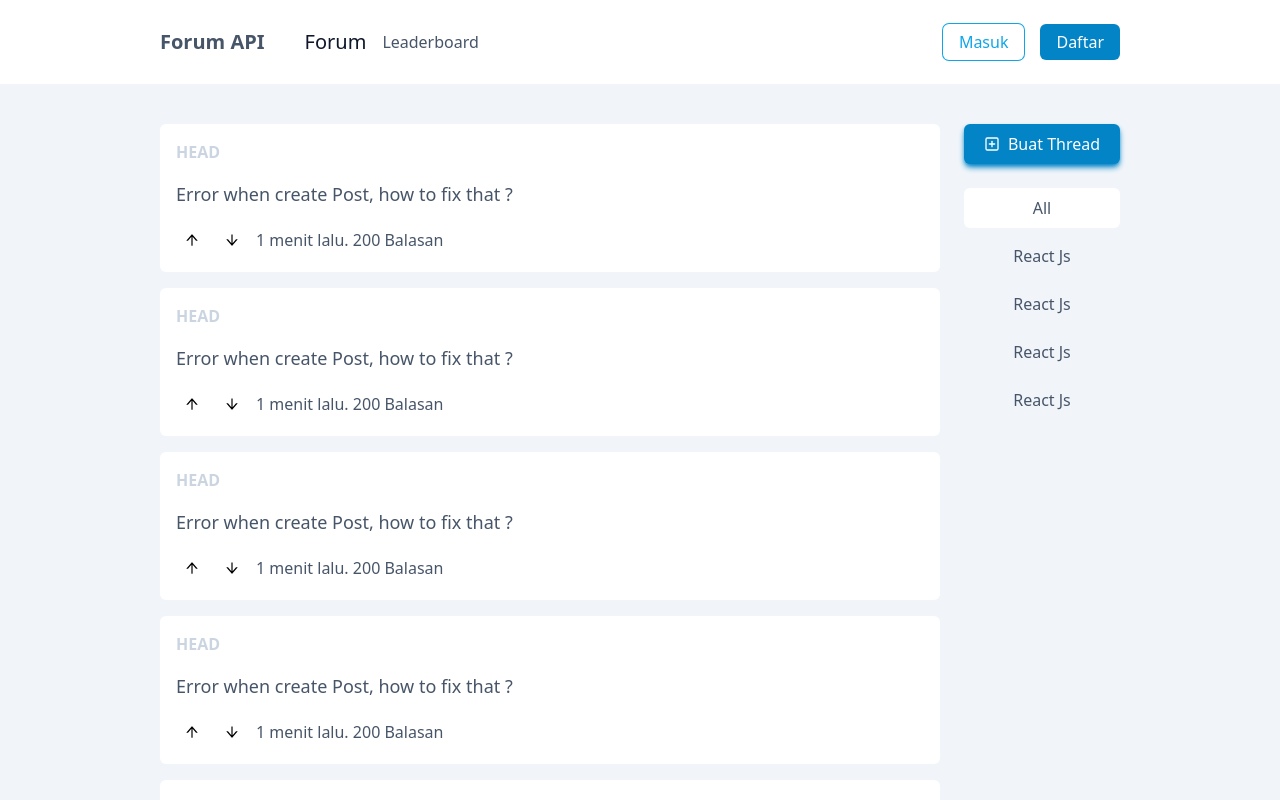
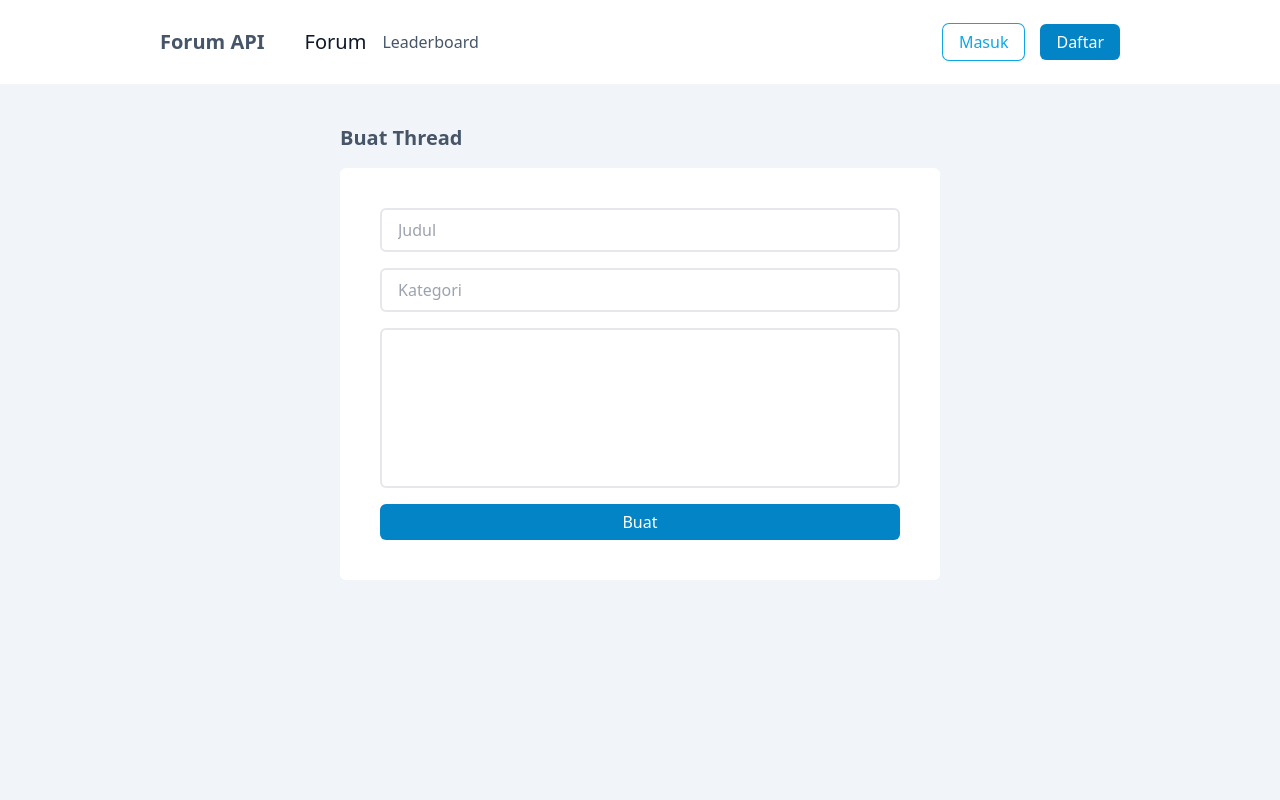
Before and after one commit to Al-Aswad/fe-forum-api-react-js, a React (Create React App) app: page /threads/create in a window 1280 px wide. Shown: the top 800 px of the page. Built offline with nearby package versions, Linux system fonts and the light colour scheme.

Commit message:
feat: add new page thread add

```diff
--- a/src/App.js
+++ b/src/App.js
@@ -1,5 +1,6 @@
 import { Route, Routes } from 'react-router-dom';
 import Navigation from './components/Navigation';
+import AddThreadPage from './pages/AddThreadPage';
 import HomePage from './pages/HomePage';
 import Leaderboard from './pages/LeaderBoard';
 import LoginPage from './pages/LoginPage';
@@ -17,6 +18,7 @@ function App() {
           <Route path="/leaderboard" element={<Leaderboard />} />
           <Route path="/register" element={<RegisterPage />} />
           <Route path="/login" element={<LoginPage />} />
+          <Route path="/threads/create" element={<AddThreadPage />} />
         </Routes>
       </main>
     </div>
--- /dev/null
+++ b/src/components/AddThreadInput.js
@@ -0,0 +1,23 @@
+import PropTypes from 'prop-types';
+import useInput from '../hooks/useInput';
+
+function AddThreadInput({ addThread }) {
+  const [title, onTitleChange] = useInput('');
+  const [category, onCategoryChange] = useInput('');
+  const [body, onBodyChange] = useInput('');
+
+  return (
+    <form className="flex flex-col gap-4">
+      <input className="input" type="text" value={title} onChange={onTitleChange} placeholder="Judul" />
+      <input className="input" type="text" value={category} onChange={onCategoryChange} placeholder="Kategori" />
+      <div contentEditable className="input h-40" placeholder="Body" />
+      <button type="button" className="btn-primary" onClick={() => addThread({ title, category, body })}>Buat</button>
+    </form>
+  );
+}
+
+AddThreadInput.propTypes = {
+  addThread: PropTypes.func.isRequired,
+};
+
+export default AddThreadInput;
--- a/src/components/Threads.js
+++ b/src/components/Threads.js
@@ -1,4 +1,3 @@
-import { AiOutlineArrowDown, AiOutlineArrowUp } from 'react-icons/ai';
 import ThreadItem from './ThreadItem';
 
 function Threads() {
--- a/src/index.css
+++ b/src/index.css
@@ -21,6 +21,10 @@
 
     .leaderboard-page {
       @apply px-10 md:px-40 py-10 flex w-full flex-col;
+    }
+
+    .add-thread-page {
+      @apply px-10 md:px-40 py-10 flex w-full flex-col items-center;
     }
 
     .navigation {
--- /dev/null
+++ b/src/pages/AddThreadPage.js
@@ -0,0 +1,17 @@
+import { Link } from 'react-router-dom';
+import AddThreadInput from '../components/AddThreadInput';
+
+function AddThreadPage() {
+  return (
+    <section className="add-thread-page">
+      <article className="flex flex-col">
+        <h1 className="font-semibold text-xl text">Buat Thread </h1>
+        <div className="rounded-md p-10 bg-white md:w-[600px] sm:w-full mt-4">
+          <AddThreadInput />
+        </div>
+      </article>
+    </section>
+  );
+}
+
+export default AddThreadPage;
--- a/src/pages/HomePage.js
+++ b/src/pages/HomePage.js
@@ -1,4 +1,5 @@
 import { FiPlusSquare } from 'react-icons/fi';
+import { Link } from 'react-router-dom';
 import Threads from '../components/Threads';
 
 function HomePage() {
@@ -6,11 +7,11 @@ function HomePage() {
     <section className="home-page">
       <Threads />
       <section className="w-2/12 flex flex-col gap-6">
-        <button type="button" className="btn-primary w-full shadow-md shadow-sky-600 py-2 flex justify-center items-center gap-2">
+        <Link to="/threads/create" className="btn-primary w-full shadow-md shadow-sky-600 py-2 flex justify-center items-center gap-2">
           <FiPlusSquare />
           {' '}
           Buat Thread
-        </button>
+        </Link>
         <div className="flex flex-col gap-2">
           <button type="button" className=" text font-medium btn btn-active">All</button>
           <button type="button" className="text font-medium btn">React Js</button>
```
